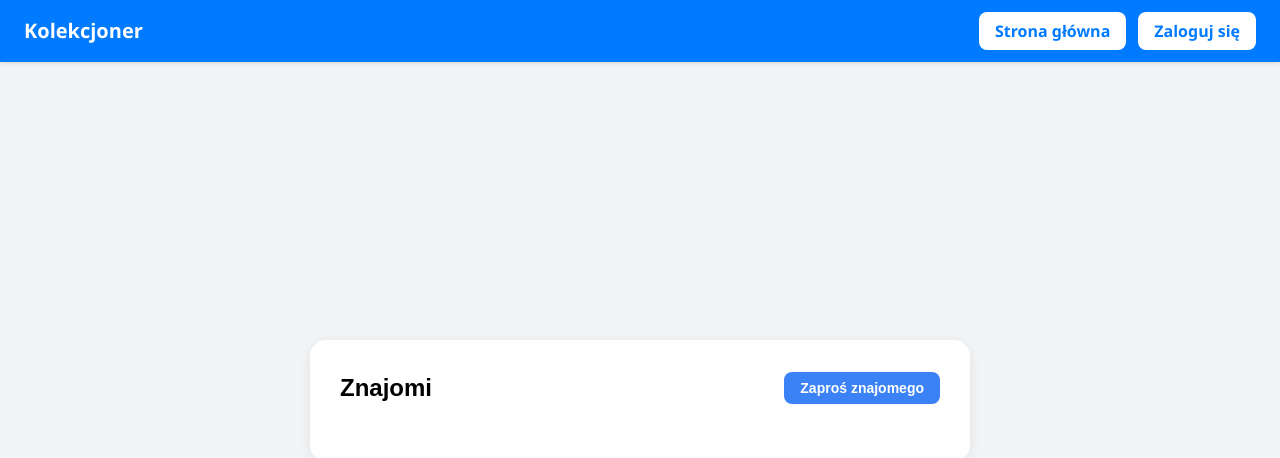
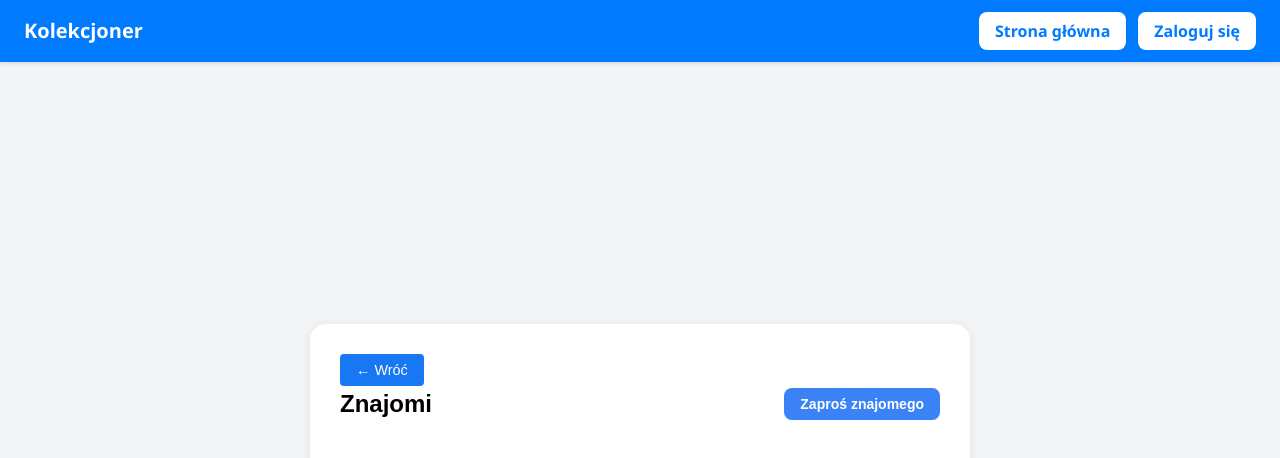
Before and after one commit to ilgut/collections-portal-frontend, a React (Vite) app: page /friends in a window 1280 px wide. Shown: the top 458 px of the page. Built offline with nearby package versions, Linux system fonts and the light colour scheme.

Commit message:
Update Friends.tsx

```diff
--- a/src/pages/Friends.tsx
+++ b/src/pages/Friends.tsx
@@ -57,10 +57,14 @@ export default function Friends() {
     return (
         <div className="friends-container">
             <div className="friends-box">
+                {/* Dodana przycisk powrotu */}
+                <button onClick={() => navigate(-1)} className="back-button">← Wróć</button>
+
                 <div className="friends-header">
                     <h2>Znajomi</h2>
                     <button onClick={handleInvite} className="invite-button">Zaproś znajomego</button>
                 </div>
+
 
                 {error && <div className="error">{error}</div>}
 
```
